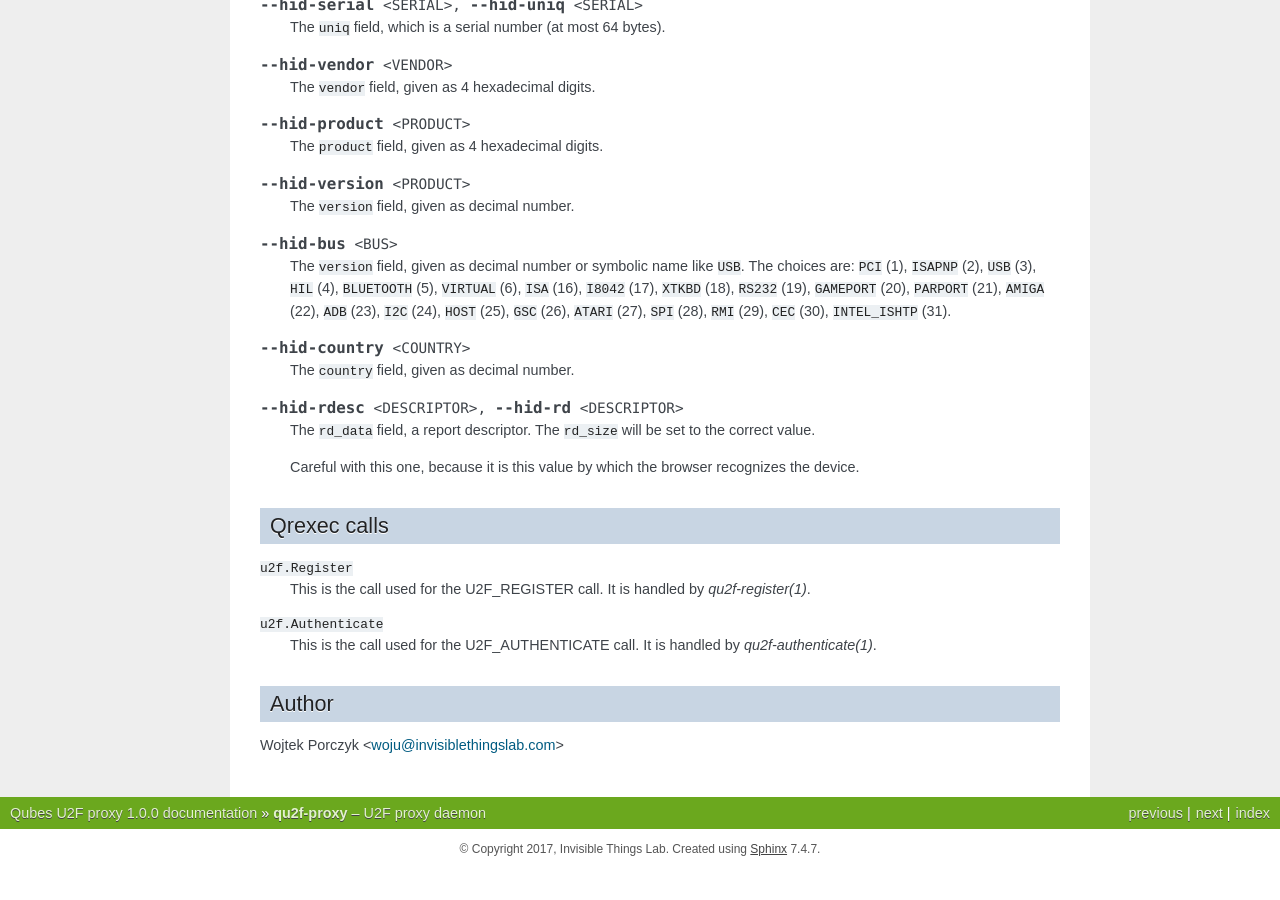
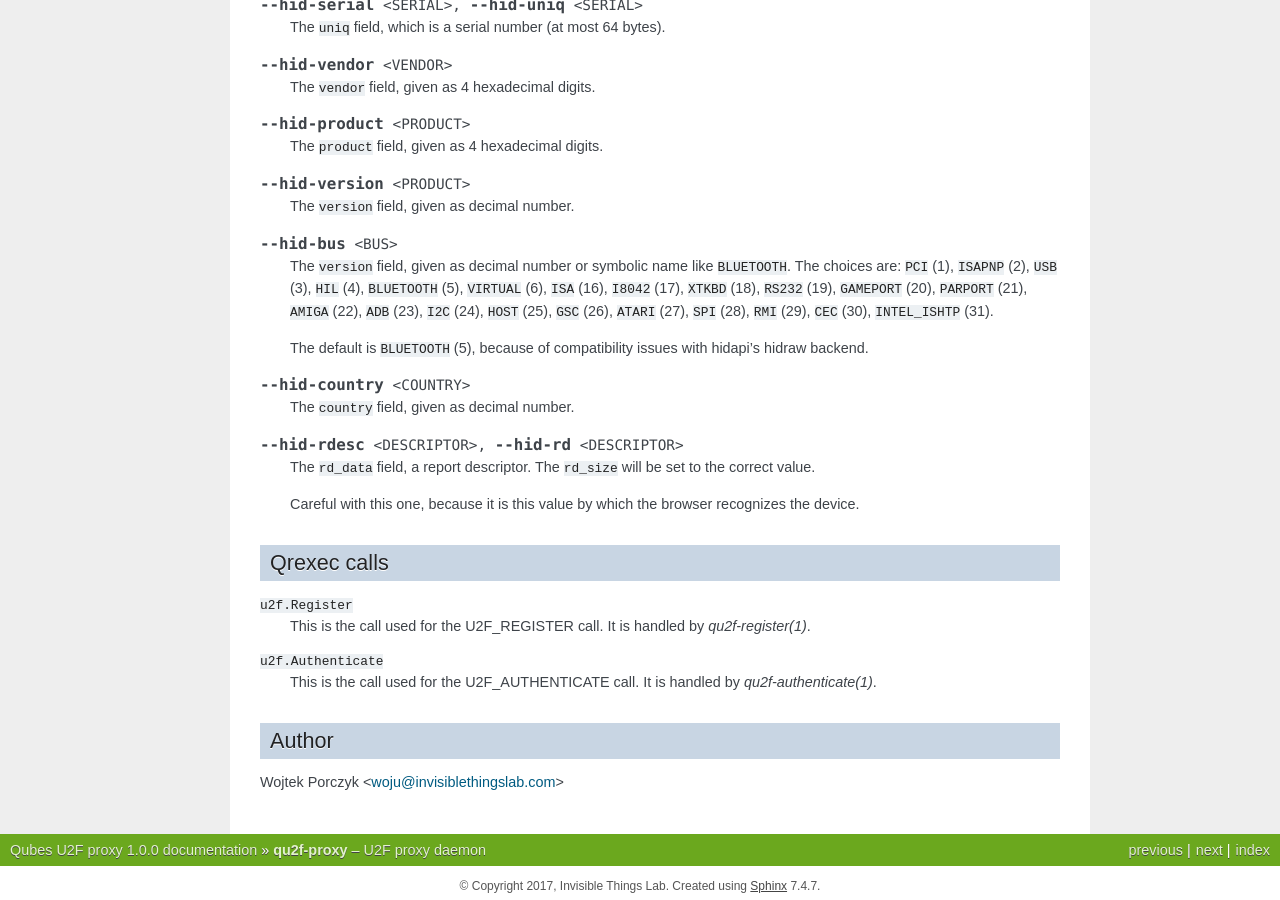
Before and after one commit to QubesOS/qubes-app-u2f, a Sphinx documentation site: the page built from Documentation/manpages/qu2f-proxy.rst, in a window 1280 px wide and 900 px high, scrolled down 1125 px. Built offline with Sphinx 7.4.7, drawn with Linux system fonts in a browser that asks for light colours; before the commit the page ends 1994 px from its top, so only the background shows below that.

Commit message:
qubesu2f/uhid: change default bus to BLUETOOTH
This is because signal11/hidapi (and Firefox' prefiks/u2f4moz plugin, which
forked the relevant part) assumes that device is either on BUS_USB or
BUS_BLUETOOTH, and for USB it performs some introspection on /sys, which
obviously fails.

fixes #4

```diff
--- a/Documentation/manpages/qu2f-proxy.rst
+++ b/Documentation/manpages/qu2f-proxy.rst
@@ -93,12 +93,32 @@ values are sane.
 .. option:: --hid-bus <BUS>
 
     The ``version`` field, given as decimal number or symbolic name like
-    ``USB``. The choices are: ``PCI`` (1), ``ISAPNP`` (2), ``USB`` (3), ``HIL``
-    (4), ``BLUETOOTH`` (5), ``VIRTUAL`` (6), ``ISA`` (16), ``I8042`` (17),
-    ``XTKBD`` (18), ``RS232`` (19), ``GAMEPORT`` (20), ``PARPORT`` (21),
-    ``AMIGA`` (22), ``ADB`` (23), ``I2C`` (24), ``HOST`` (25), ``GSC`` (26),
-    ``ATARI`` (27), ``SPI`` (28), ``RMI`` (29), ``CEC`` (30), ``INTEL_ISHTP``
-    (31).
+    ``BLUETOOTH``. The choices are:
+    ``PCI`` (1),
+    ``ISAPNP`` (2),
+    ``USB`` (3),
+    ``HIL`` (4),
+    ``BLUETOOTH`` (5),
+    ``VIRTUAL`` (6),
+    ``ISA`` (16),
+    ``I8042`` (17),
+    ``XTKBD`` (18),
+    ``RS232`` (19),
+    ``GAMEPORT`` (20),
+    ``PARPORT`` (21),
+    ``AMIGA`` (22),
+    ``ADB`` (23),
+    ``I2C`` (24),
+    ``HOST`` (25),
+    ``GSC`` (26),
+    ``ATARI`` (27),
+    ``SPI`` (28),
+    ``RMI`` (29),
+    ``CEC`` (30),
+    ``INTEL_ISHTP`` (31).
+
+    The default is ``BLUETOOTH`` (5), because of compatibility issues with
+    hidapi's hidraw backend.
 
 .. option:: --hid-country <COUNTRY>
 
```
Also changed, not shown: 1 other file.
